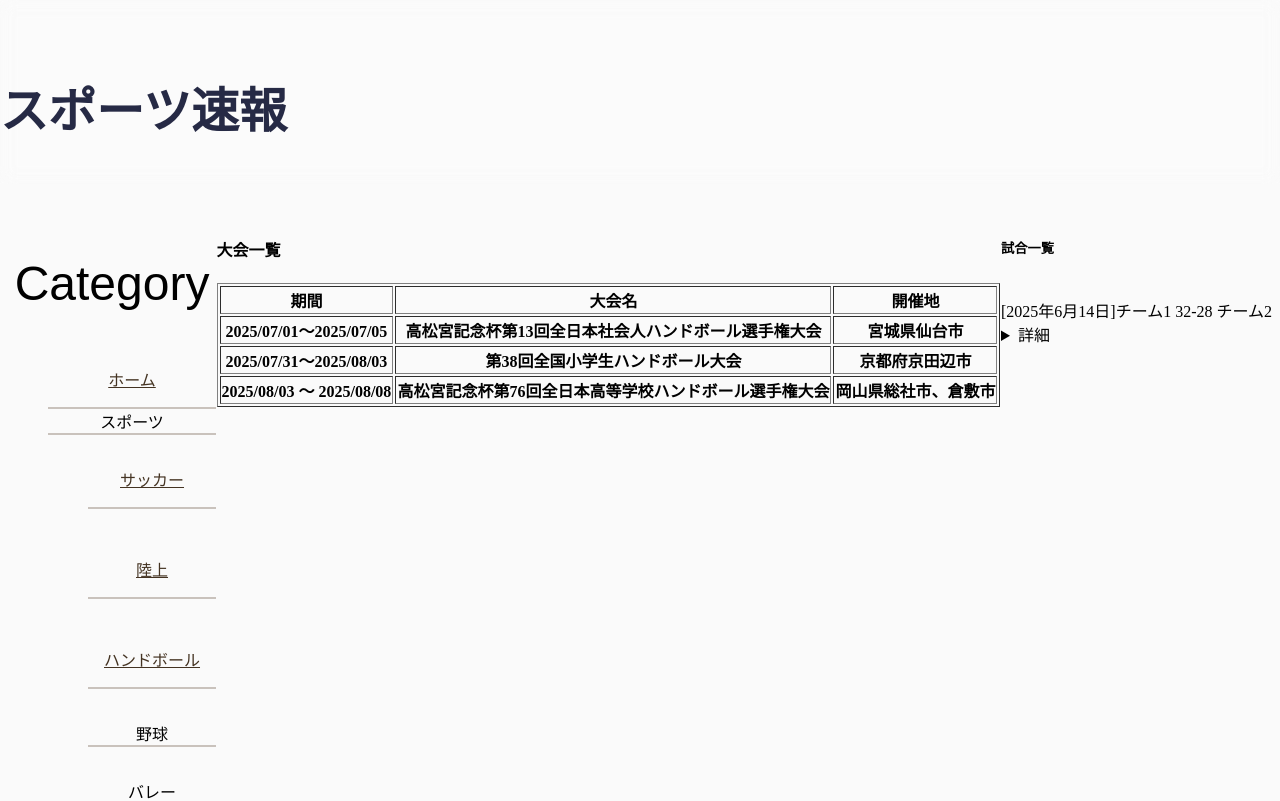
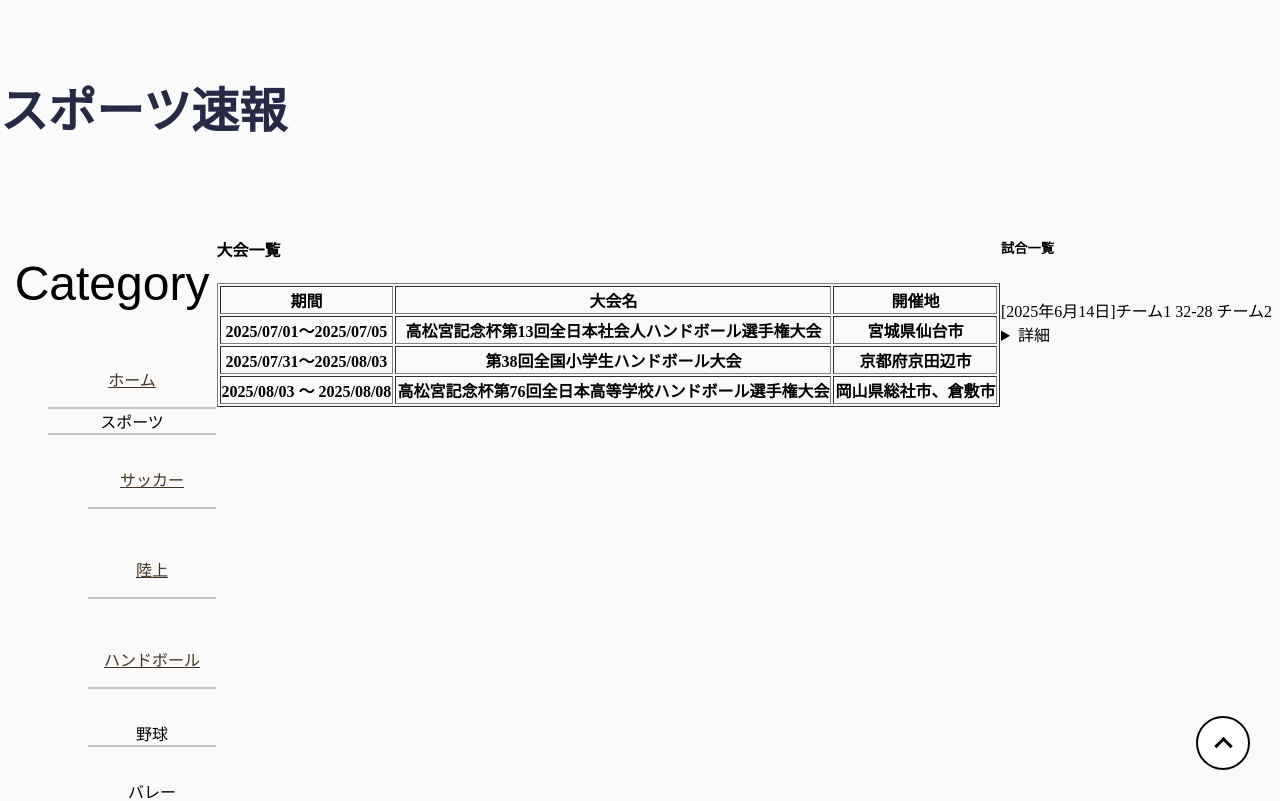
Before and after one commit to s1f10250103/team-project, a plain HTML site: page html/handball.html in a window 1280 px wide. Shown: the top 801 px of the page. Drawn offline with Linux system fonts and the light colour scheme.

Commit message:
Update handball.html

```diff
--- a/html/handball.html
+++ b/html/handball.html
@@ -7,6 +7,7 @@
     <link rel="stylesheet" href="../css/handball.css">
 </head>
 <body>
+    <a class="pagetop" href="#"><div class="pagetop__arrow"></div></a>
     <h1 id="tytle">スポーツ速報</h1>
     <main class="news-contents">
         <aside class="result">
```
